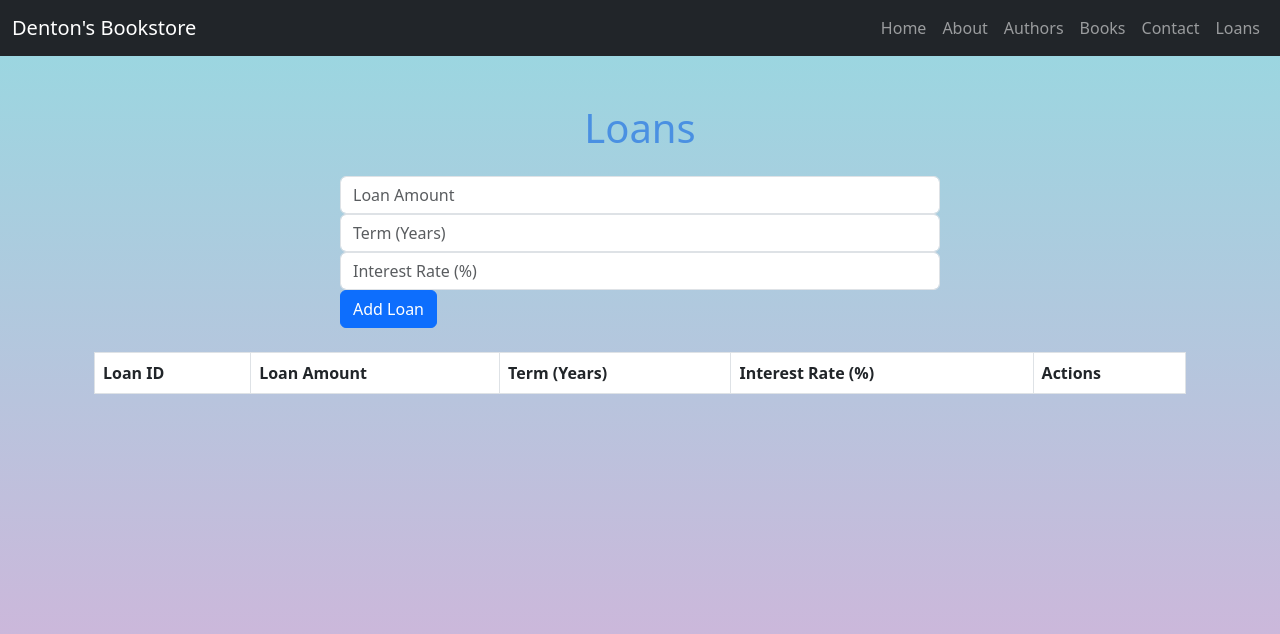
After one commit to rjdenton/mmis6391-module6, a Flask app: page /loan in a window 1280 px wide. The commit adds this page. Shown: the top 634 px of the page. Run offline with Flask 3, Linux system fonts and the light colour scheme; data that the repository does not hold is empty.

Commit message:
Added loan amortization

```diff
--- a/app.py
+++ b/app.py
@@ -1,60 +1,4 @@
-from flask import Flask, render_template, request, redirect, url_for
-import MySQLdb
-
-app = Flask(__name__)
-
-# MySQL connection (update with your details)
-db = MySQLdb.connect(
-    host="h40lg7qyub2umdvb.cbetxkdyhwsb.us-east-1.rds.amazonaws.com",
-    user="mj5b848egset7xai",
-    passwd="d8lt7o6neb61isxu",
-    db="ooh6ad18uxd9wkjd"
-)
-
-@app.route('/')
-def index():
-    return render_template('index.html')
-
-@app.route('/books')
-def books():
-    cursor = db.cursor()
-    cursor.execute("""
-        SELECT book.name, author.name
-        FROM book
-        JOIN author
-        ON book.author_id = author.author_id
-    """)
-    books = cursor.fetchall()
-    return render_template('books.html', books=books)
-
-
-@app.route('/authors')
-def authors():
-    cursor = db.cursor()
-    cursor.execute("SELECT name FROM author")
-    authors = cursor.fetchall()
-    return render_template('authors.html', authors=authors)
-
-@app.route('/about')
-def about():
-    return render_template('about.html')
-
-@app.route('/contact', methods=['GET', 'POST'])
-def contact():
-    if request.method == 'POST':
-        name = request.form['name']
-        email = request.form['email']
-        message = request.form['message']
-
-        cursor = db.cursor()
-        cursor.execute("INSERT INTO contact_messages (name, email, message) VALUES (%s, %s, %s)",
-                       (name, email, message))
-        db.commit()
-        cursor.close()
-
-        return redirect(url_for('contact'))
-
-    return render_template('contact.html')
+from app import app
 
 if __name__ == '__main__':
     app.run(debug=True)
--- /dev/null
+++ b/app/__init__.py
@@ -0,0 +1,24 @@
+from flask import Flask, g
+from .app_factory import create_app
+from .db_connect import close_db, get_db
+
+app = create_app()
+app.secret_key = 'your-secret'  # Replace with an environment variable
+
+# Register Blueprints
+from app.blueprints.loan_amortization import loan_amortization
+from app.blueprints.loan_amortization_detail import loan_amortization_detail
+
+app.register_blueprint(loan_amortization)
+app.register_blueprint(loan_amortization_detail)
+
+from . import routes
+
+@app.before_request
+def before_request():
+    g.db = get_db()
+
+# Setup database connection teardown
+@app.teardown_appcontext
+def teardown_db(exception=None):
+    close_db(exception)
--- /dev/null
+++ b/app/app_factory.py
@@ -0,0 +1,5 @@
+from flask import Flask
+
+def create_app():
+    app = Flask(__name__)
+    return app
--- /dev/null
+++ b/app/blueprints/loan_amortization.py
@@ -0,0 +1,65 @@
+from flask import Blueprint, render_template, request, url_for, redirect, flash
+from app.db_connect import get_db
+
+loan_amortization = Blueprint('loan_amortization', __name__)
+
+
+@loan_amortization.route('/loan', methods=['GET', 'POST'])
+def loan():
+    db = get_db()
+    cursor = db.cursor()
+
+    # Handle POST request to add a new loan
+    if request.method == 'POST':
+        loan_amount = request.form['loan_amount']
+        term_years = request.form['term_years']
+        interest_rate = request.form['interest_rate']
+
+        # Insert the new loan info into the database
+        cursor.execute('INSERT INTO loan_info (loan_amount, term_years, interest_rate) VALUES (%s, %s, %s)', (loan_amount, term_years, interest_rate))
+        db.commit()
+
+        flash('New loan information added successfully!', 'success')
+        return redirect(url_for('loan_amortization.loan'))
+
+    # Handle GET request to display all loans
+    cursor.execute('SELECT * FROM loan_info')
+    all_loans = cursor.fetchall()
+    return render_template('loans.html', all_loans=all_loans)
+
+
+@loan_amortization.route('/update_loan/<int:loan_info_id>', methods=['GET', 'POST'])
+def update_loan(loan_info_id):
+    db = get_db()
+    cursor = db.cursor()
+
+    if request.method == 'POST':
+        # Update the loan's details
+        loan_amount = request.form['loan_amount']
+        term_years = request.form['term_years']
+        interest_rate = request.form['interest_rate']
+
+        cursor.execute('UPDATE loan_info SET loan_amount = %s, term_years = %s, interest_rate = %s WHERE loan_info_id = %s',
+                       (loan_amount, term_years, interest_rate, loan_info_id))
+        db.commit()
+
+        flash('Loan updated successfully!', 'success')
+        return redirect(url_for('loan_amortization.loan'))
+
+    # GET method: fetch runner's current data for pre-populating the form
+    cursor.execute('SELECT * FROM loan_info WHERE loan_info_id = %s', (loan_info_id,))
+    current_loan_info = cursor.fetchone()
+    return render_template('update_loan.html', current_loan_info=current_loan_info)
+
+
+@loan_amortization.route('/delete_loan/<int:loan_info_id>', methods=['POST'])
+def delete_loan(loan_info_id):
+    db = get_db()
+    cursor = db.cursor()
+
+    # Delete the runner
+    cursor.execute('DELETE FROM loan_info WHERE loan_info_id = %s', (loan_info_id,))
+    db.commit()
+
+    flash('Loan info deleted successfully!', 'danger')
+    return redirect(url_for('loan_amortization.loan'))
--- /dev/null
+++ b/app/db_connect.py
@@ -0,0 +1,30 @@
+import pymysql
+import pymysql.cursors
+from flask import g
+
+def get_db():
+    if 'db' not in g or not is_connection_open(g.db):
+        print("Re-establishing closed database connection.")
+        g.db = pymysql.connect(
+            # Database configuration
+            # Configure MySQL
+            host = 'h40lg7qyub2umdvb.cbetxkdyhwsb.us-east-1.rds.amazonaws.com',
+            user = 'mj5b848egset7xai',
+            password = 'd8lt7o6neb61isxu',
+            database = 'ooh6ad18uxd9wkjd',
+            cursorclass=pymysql.cursors.DictCursor  # Set the default cursor class to DictCursor
+        )
+    return g.db
+
+def is_connection_open(conn):
+    try:
+        conn.ping(reconnect=True)  # PyMySQL's way to check connection health
+        return True
+    except:
+        return False
+
+def close_db(exception=None):
+    db = g.pop('db', None)
+    if db is not None and not db._closed:
+        print("Closing database connection.")
+        db.close()
--- a/templates/base.html
+++ b/app/templates/base.html
@@ -34,6 +34,9 @@
                     <li class="nav-item">
                         <a class="nav-link" href="{{ url_for('contact') }}">Contact</a>
                     </li>
+                    <li class="nav-item">
+                        <a class="nav-link" href="{{ url_for('loan_amortization.loan') }}">Loans</a>
+                    </li>
                 </ul>
             </div>
         </div>
--- /dev/null
+++ b/app/templates/loans.html
@@ -0,0 +1,62 @@
+{% extends "base.html" %}
+
+{% block content %}
+
+<div class="container mt-5">
+    <h1 class="text-center mb-4">Loans</h1>
+
+    <!-- Form to add a new loan -->
+    <form method="POST" action="{{ url_for('loan_amortization.loan') }}" class="mb-4">
+        <div class="form-row">
+            <div class="col">
+                <input type="number" step="0.01" class="form-control" name="loan_amount" placeholder="Loan Amount" required>
+            </div>
+            <div class="col">
+                <input type="number" class="form-control" name="term_years" placeholder="Term (Years)" required>
+            </div>
+            <div class="col">
+                <input type="number" step="0.001" class="form-control" name="interest_rate" placeholder="Interest Rate (%)" required>
+            </div>
+            <div class="col">
+                <button type="submit" class="btn btn-primary">Add Loan</button>
+            </div>
+        </div>
+    </form>
+
+    <!-- Table to display all loans -->
+    <table class="table table-striped table-bordered">
+        <thead class="thead-dark">
+            <tr>
+                <th scope="col">Loan ID</th>
+                <th scope="col">Loan Amount</th>
+                <th scope="col">Term (Years)</th>
+                <th scope="col">Interest Rate (%)</th>
+                <th scope="col">Actions</th>
+            </tr>
+        </thead>
+        <tbody>
+            {% for loan in all_loans %}
+            <tr>
+                <td>{{ loan.loan_info_id }}</td>
+                <td>{{ loan.loan_amount }}</td>
+                <td>{{ loan.term_years }}</td>
+                <td>{{ loan.interest_rate }}</td>
+                <td>
+                    <!-- Update button -->
+                    <a href="{{ url_for('loan_amortization.update_loan', loan_info_id=loan.loan_info_id) }}" class="btn btn-warning btn-sm">Update</a>
+
+                    <!-- Delete button -->
+                    <form action="{{ url_for('loan_amortization.delete_loan', loan_info_id=loan.loan_info_id) }}" method="POST" style="display:inline;">
+                        <button type="submit" class="btn btn-danger btn-sm" onclick="return confirm('Are you sure you want to delete this loan?');">Delete</button>
+                    </form>
+
+                    <!-- Calculate Details button -->
+                    <a href="{{ url_for('loan_amortization_detail.loan_detail', loan_info_id=loan.loan_info_id) }}" class="btn btn-info btn-sm">Calculate Details</a>
+                </td>
+            </tr>
+            {% endfor %}
+        </tbody>
+    </table>
+</div>
+
+{% endblock %}
```
Also changed, not shown: app/blueprints/loan_amortization_detail.py (added, +61 -0 lines), app/routes.py (added, +51 -0 lines), app/templates/loan_detail.html (added, +51 -0 lines), app/templates/update_loan.html (added, +27 -0 lines), app/static/css/styles.css (renamed from static/css/styles.css), app/static/images/bookstore.jpg (renamed from static/images/bookstore.jpg), app/static/images/bookstore_about.jpg (renamed from static/images/bookstore_about.jpg), app/templates/about.html (renamed from templates/about.html), app/templates/authors.html (renamed from templates/authors.html), app/templates/books.html (renamed from templates/books.html), app/templates/contact.html (renamed from templates/contact.html), app/templates/index.html (renamed from templates/index.html).
